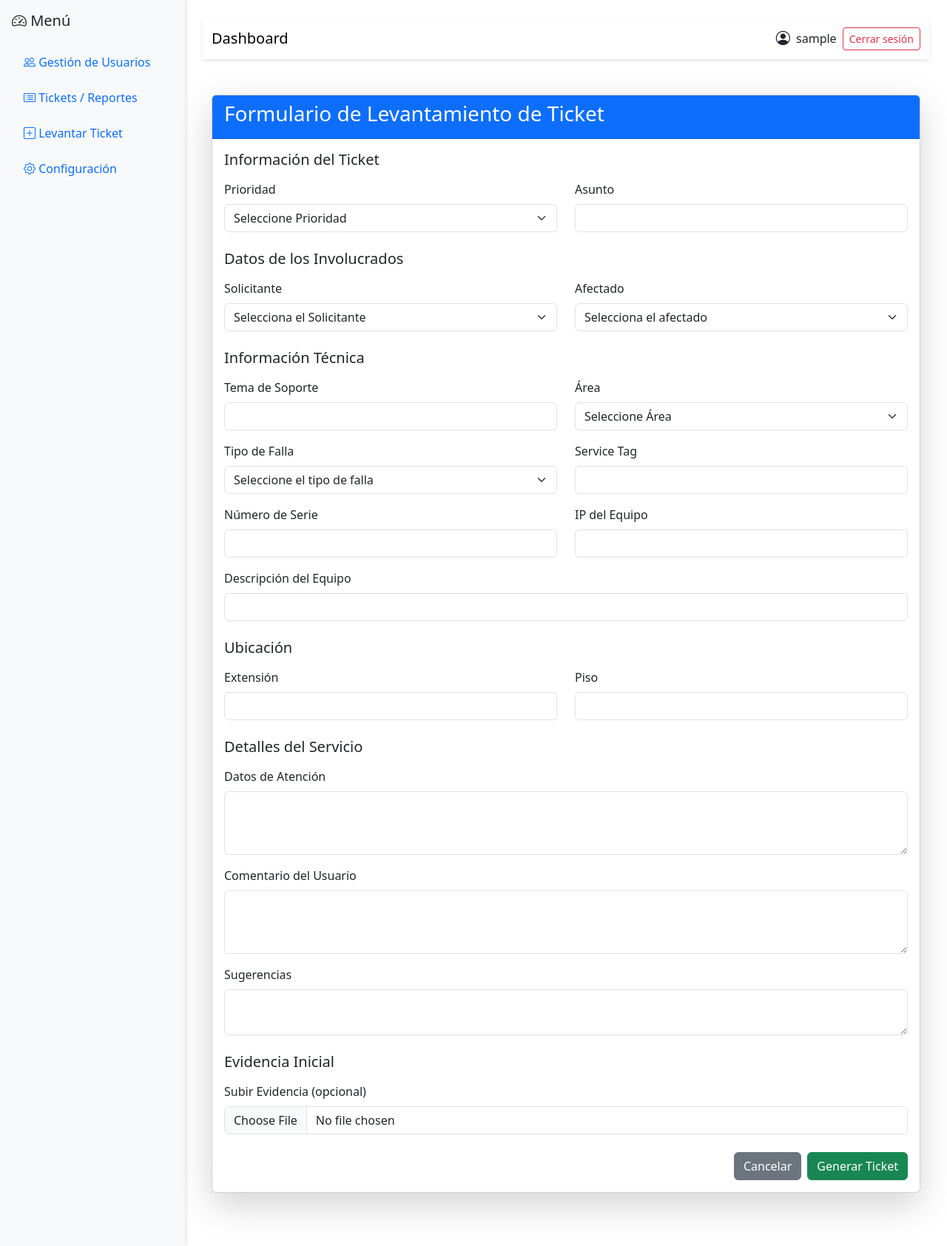
After one commit to bavs-dev/GeneracionDeReportes, a Flask app: page /generacionTicket in a window 1280 px wide. The commit adds this page. Shown: the whole page at 74% size. Run offline with Flask 3, Linux system fonts and the light colour scheme; the visitor is signed in with stand-in values (Sample User, id 1); data comes from the database, SQL or seed files in the repository; data that the repository does not hold is empty.

Commit message:
FEAT :construction: Implementacion de levantamiento de ticket

```diff
--- a/app/__init__.py
+++ b/app/__init__.py
@@ -38,12 +38,13 @@ def create_app():
     from app.controllers.auth_controller import auth
     from app.controllers.dashboard import main
     from app.controllers.usuario_controller import usuario_bp  # Importa el Blueprint
+    from app.controllers.generacion_ticket_controller import  generacionTicket_bp # importamos el Blueprint
     from flask_login import current_user
 
     app.register_blueprint(auth)
     app.register_blueprint(main)
     app.register_blueprint(usuario_bp)  # REGISTRO DEL CRUD DE USUARIOS
-
+    app.register_blueprint(generacionTicket_bp) #
     # Inyectar automáticamente 'usuario' en todas las plantillas
     @app.context_processor
     def inyectar_usuario():
--- /dev/null
+++ b/app/controllers/generacion_ticket_controller.py
@@ -0,0 +1,82 @@
+from flask import Blueprint, render_template, request, redirect, url_for, flash
+from app.dao.daoImpl.generacion_ticket_dao_impl import  GeneracionTicktDAOImpl
+from app.models.ticket_models import  Ticket,ComentarioTicket,HistorialEstadosTicket
+from app.models.usuario import  Usuario
+from app.models.catalogos_models import  EstadosTicket,CatCalidad,CatPrioridad,CatTemaSoporte,TiposFalla,cat_area
+from flask_login import login_user, logout_user, login_required, current_user
+from sqlalchemy import or_
+from datetime import datetime
+from app.models import Ticket  # Ajusta según tu estructura
+from sqlalchemy import func
+generacionTicket_bp = Blueprint('generacionTicket', __name__)
+dao = GeneracionTicktDAOImpl()
+
+
+#creacion del metodo de cargar furmlario
+
+@generacionTicket_bp.route('/generacionTicket')
+@login_required # colocamos el logeo necesario
+def cargar_catalogos():
+    prioridad = CatPrioridad.query.all()
+    #consulta para traer los afectados
+
+    solicitante = Usuario.query.filter(
+        or_(
+            Usuario.rol_id == 1,
+            Usuario.rol_id == 2
+        )
+    ).all()
+
+    area = cat_area.query.all()
+
+    tiposDeFalla = TiposFalla.query.all()
+
+    return render_template('Ticket/GeneracionDeTicket.html', prioridad=prioridad, solicitante=solicitante,area=area,tiposDeFalla=tiposDeFalla)
+
+def generar_numero_ticket():
+    hoy = datetime.now().strftime('%Y%m%d')  # Ejemplo: 20240705
+    prefijo = f"T-{hoy}-"
+
+    # Contar cuántos tickets existen hoy para incrementar el consecutivo
+    conteo = Ticket.query.filter(Ticket.numero_ticket.like(f"{prefijo}%")).count()
+    nuevo_numero = f"{prefijo}{conteo + 1}"
+
+    return nuevo_numero
+
+@generacionTicket_bp.route('/generacionTicket/levantar_ticket', methods=['POST'])
+@login_required
+def crear_reporte():
+    evidencia_file = request.files['evidencia']
+
+    if evidencia_file and evidencia_file.filename != '':
+        evidencia_data = evidencia_file.read()
+    else:
+        evidencia_data = None
+    numero_ticket_generado = generar_numero_ticket()
+    nuevo_tiket = Ticket(
+        numero_ticket=numero_ticket_generado,
+        cat_prioridad=int(request.form['cat_prioridad']),
+        asunto=request.form['asunto'],
+        solicitante_id=int(request.form['solicitante_id']),
+        afectado_id=int(request.form['afectado_id']),
+        tema_soporte=request.form['tema_soporte'],
+        area=int(request.form['area']),
+        tipo_falla_id=int(request.form['tipo_falla_id']),
+        service_tag=request.form['service_tag'],
+        numero_serie=request.form['numero_serie'],
+        ip_equipo=request.form['ip_equipo'],
+        descripcion_equipo=request.form['descripcion_equipo'],
+        extension=request.form['extension'],
+        piso=request.form['piso'],
+        datos_atencion=request.form['datos_atencion'],
+        comentario_usuario=request.form['comentario_usuario'],
+        sugerencias=request.form['sugerencias'],
+        evidencia=evidencia_data,
+        fecha_registro=datetime.now()  # Fecha actual
+    )
+
+    dao.crear(nuevo_tiket)
+
+    flash('Ticket creado exitosamente', 'success')
+
+    return redirect(url_for('generacionTicket.cargar_catalogos'))
--- a/app/models/__init__.py
+++ b/app/models/__init__.py
@@ -0,0 +1,3 @@
+from .catalogos_models import CatCalidad, CatPrioridad, CatTemaSoporte, EstadosTicket, TiposFalla
+from .ticket_models import Ticket, ComentarioTicket, HistorialEstadosTicket
+from .usuario import Usuario
--- /dev/null
+++ b/app/templates/Ticket/GeneracionDeTicket.html
@@ -0,0 +1,192 @@
+{% extends "dashboard_base.html" %}
+
+{% block title %}Panel de Control{% endblock %}
+
+{% block content %}
+
+
+    <meta charset="UTF-8">
+
+    <link href="https://cdn.jsdelivr.net/npm/bootstrap@5.3.0/dist/css/bootstrap.min.css" rel="stylesheet">
+
+
+<div class="container mt-5 mb-5">
+    <div class="card shadow-lg">
+        <div class="card-header bg-primary text-white">
+            <h3>Formulario de Levantamiento de Ticket</h3>
+        </div>
+        <div class="card-body">
+
+            <!-- TODO: Aquí defines la acción y método POST para enviar los datos -->
+            <form action="{{ url_for('generacionTicket.crear_reporte') }}" method="POST" enctype="multipart/form-data">
+
+                <!-- Información del Ticket -->
+                <h5 class="mb-3">Información del Ticket</h5>
+                <div class="row mb-3">
+                    <div class="col-md-6">
+
+                        <label for="cat_prioridad" class="form-label">Prioridad</label>
+                        <select class="form-select" id="cat_prioridad" name="cat_prioridad" required>
+                            <option value="">Seleccione Prioridad</option>
+                           {% for p in prioridad %}
+                                <option value="{{ p.id }}">{{ p.nombre }}</option>
+                            {% endfor %}
+                        </select>
+                    </div>
+                    <div class="col-md-6">
+                        <label for="asunto" class="form-label">Asunto</label>
+                        <input type="text" class="form-control" id="asunto" name="asunto" required>
+                    </div>
+                </div>
+
+                <!-- Involucrados -->
+                <h5 class="mt-4 mb-3">Datos de los Involucrados</h5>
+                <div class="row mb-3">
+                    <div class="col-md-6">
+                         <label for="cat_prioridad" class="form-label">Solicitante</label>
+                        <select class="form-select" id="solicitante_id" name="solicitante_id" required>
+                            <option value="">Selecciona el Solicitante</option>
+                           {% for s in solicitante %}
+                                <option value="{{ s.id }}">{{ s.nombre }} {{ s.apellidoP }} {{ s.apellidoM }}</option>
+                            {% endfor %}
+                        </select>
+                    </div>
+                    <div class="col-md-6">
+                          <label for="cat_prioridad" class="form-label">Afectado</label>
+                         <select class="form-select" id="afectado_id" name="afectado_id" required>
+                            <option value="">Selecciona el afectado</option>
+                           {% for s in solicitante %}
+                                <option value="{{ s.id }}">{{ s.nombre }} {{ s.apellidoP }} {{ s.apellidoM }}</option>
+                            {% endfor %}
+                        </select>
+
+
+
+                    </div>
+                </div>
+
+                <!-- Información Técnica -->
+                <h5 class="mt-4 mb-3">Información Técnica</h5>
+                <div class="row mb-3">
+                    <div class="col-md-6">
+                        <label for="tema_soporte" class="form-label">Tema de Soporte</label>
+                        <input type="text" class="form-control" id="tema_soporte" name="tema_soporte">
+                    </div>
+                    <div class="col-md-6">
+                        <label for="area" class="form-label">Área</label>
+                        <select class="form-select" id="area" name="area">
+                            <option value="">Seleccione Área</option>
+                           {% for a in area %}
+                                <option value="{{ a.id }}">{{ a.nombre }}</option>
+                            {% endfor %}
+                            <!-- Puedes agregar más opciones aquí -->
+                        </select>
+                    </div>
+                </div>
+
+                <div class="row mb-3">
+                    <div class="col-md-6">
+                        <label for="tipo_falla_id" class="form-label">Tipo de Falla </label>
+                           <select class="form-select" id="tipo_falla_id" name="tipo_falla_id">
+                            <option value="">Seleccione el tipo de falla</option>
+                                   {% for t in tiposDeFalla %}
+                                        <option value="{{ t.id }}">{{ t.nombre }}</option>
+                                    {% endfor %}
+                            <!-- Puedes agregar más opciones aquí -->
+                              </select>
+
+
+                    </div>
+                    <div class="col-md-6">
+                        <label for="service_tag" class="form-label">Service Tag</label>
+                        <input type="text" class="form-control" id="service_tag" name="service_tag">
+                    </div>
+                </div>
+
+                <div class="row mb-3">
+                    <div class="col-md-6">
+                        <label for="numero_serie" class="form-label">Número de Serie</label>
+                        <input type="text" class="form-control" id="numero_serie" name="numero_serie">
+                    </div>
+                    <div class="col-md-6">
+                        <label for="ip_equipo" class="form-label">IP del Equipo</label>
+                        <input type="text" class="form-control" id="ip_equipo" name="ip_equipo">
+                    </div>
+                </div>
+
+                <div class="mb-3">
+                    <label for="descripcion_equipo" class="form-label">Descripción del Equipo</label>
+                    <input type="text" class="form-control" id="descripcion_equipo" name="descripcion_equipo">
+                </div>
+
+                <!-- Ubicación -->
+                <h5 class="mt-4 mb-3">Ubicación</h5>
+                <div class="row mb-3">
+                    <div class="col-md-6">
+                        <label for="extension" class="form-label">Extensión</label>
+                        <input type="text" class="form-control" id="extension" name="extension">
+                    </div>
+                    <div class="col-md-6">
+                        <label for="piso" class="form-label">Piso</label>
+                        <input type="text" class="form-control" id="piso" name="piso">
+                    </div>
+                </div>
+
+                <!-- Detalles del Servicio -->
+                <h5 class="mt-4 mb-3">Detalles del Servicio</h5>
+                <div class="mb-3">
+                    <label for="datos_atencion" class="form-label">Datos de Atención</label>
+                    <textarea class="form-control" id="datos_atencion" name="datos_atencion" rows="3"></textarea>
+                </div>
+                <div class="mb-3">
+                    <label for="comentario_usuario" class="form-label">Comentario del Usuario</label>
+                    <textarea class="form-control" id="comentario_usuario" name="comentario_usuario" rows="3"></textarea>
+                </div>
+                <div class="mb-3">
+                    <label for="sugerencias" class="form-label">Sugerencias</label>
+                    <textarea class="form-control" id="sugerencias" name="sugerencias" rows="2"></textarea>
+                </div>
+
+                <!-- Evidencia -->
+                <h5 class="mt-4 mb-3">Evidencia Inicial</h5>
+                <div class="mb-4">
+                    <label for="evidencia" class="form-label">Subir Evidencia (opcional)</label>
+                    <input class="form-control" type="file" id="evidencia" name="evidencia" accept=".jpg,.png,.pdf,.docx">
+                </div>
+
+                <!-- Botones -->
+                <div class="d-flex justify-content-end">
+                    <a href="/" class="btn btn-secondary me-2">Cancelar</a>
+                    <button type="button" class="btn btn-success" data-bs-toggle="modal" data-bs-target="#confirmModal">
+                        Generar Ticket
+                    </button>
+                </div>
+
+                <!-- Modal de Confirmación -->
+                <div class="modal fade" id="confirmModal" tabindex="-1" aria-labelledby="confirmModalLabel" aria-hidden="true">
+                    <div class="modal-dialog">
+                        <div class="modal-content">
+                            <div class="modal-header bg-warning">
+                                <h5 class="modal-title" id="confirmModalLabel">Confirmar Acción</h5>
+                                <button type="button" class="btn-close" data-bs-dismiss="modal" aria-label="Cerrar"></button>
+                            </div>
+                            <div class="modal-body">
+                                ¿Está seguro que desea generar el ticket?
+                            </div>
+                            <div class="modal-footer">
+                                <button type="button" class="btn btn-secondary" data-bs-dismiss="modal">Cancelar</button>
+                                <button type="submit" class="btn btn-success">Sí, Generar Ticket</button>
+                            </div>
+                        </div>
+                    </div>
+                </div>
+
+            </form>
+        </div>
+    </div>
+</div>
+
+<script src="https://cdn.jsdelivr.net/npm/bootstrap@5.3.0/dist/js/bootstrap.bundle.min.js"></script>
+
+
+{% endblock %}
--- a/app/templates/dashboard_base.html
+++ b/app/templates/dashboard_base.html
@@ -50,13 +50,14 @@
         </li>
 
         <li class="nav-item mb-2">
-            <a class="nav-link" href="#"><i class="bi bi-card-list"></i> Tickets / Reportes</a>
+            <a class="nav-link" href="{{url_for('generacionTicket.cargar_catalogos')}}"><i class="bi bi-card-list"></i> Tickets / Reportes</a>
         </li>
 
 
 
         <li class="nav-item mb-2">
-            <a class="nav-link" href="#"><i class="bi bi-plus-square"></i> Levantar Ticket</a>
+
+             <a class="nav-link" href="{{url_for('generacionTicket.cargar_catalogos')}}"><i class="bi bi-plus-square"></i> Levantar Ticket</a>
         </li>
 
             <li class="nav-item mb-2">
@@ -77,6 +78,16 @@
                 </div>
             </div>
         </nav>
+{% with messages = get_flashed_messages(with_categories=true) %}
+  {% if messages %}
+    {% for category, message in messages %}
+      <div class="alert alert-{{ category }} alert-dismissible fade show" role="alert">
+        {{ message }}
+        <button type="button" class="btn-close" data-bs-dismiss="alert" aria-label="Close"></button>
+      </div>
+    {% endfor %}
+  {% endif %}
+{% endwith %}
 
         {% block content %}
         {% endblock %}
```
Also changed, not shown: app/dao/daoImpl/generacion_ticket_dao_impl.py (added, +23 -0 lines), app/dao/generacion_ticket_dao.py (added, +24 -0 lines), app/models/catalogos_models.py (added, +41 -0 lines), app/models/ticket_models.py (added, +58 -0 lines).
